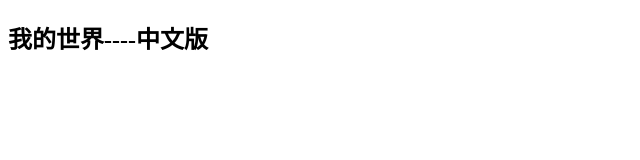
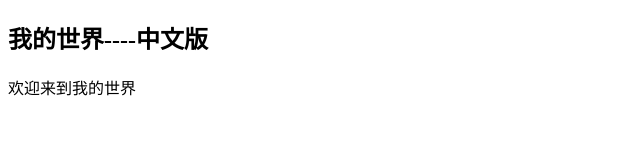
Before and after one commit to Richermegon/Richermegon.github.io, a plain HTML site: page home.html in a window 1280 px wide. Shown: the whole page, without its empty margins (0-640 px from the left). Drawn offline with Linux system fonts and the light colour scheme.

Commit message:
update home add ‘欢迎行’

```diff
--- a/home.html
+++ b/home.html
@@ -8,5 +8,6 @@
 </head>
 <body>
   <h2>我的世界----中文版</h2>
+  <p>欢迎来到我的世界</p>
 </body>
 </html>
```
